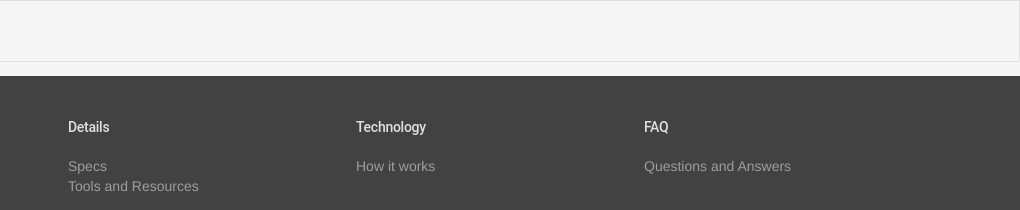
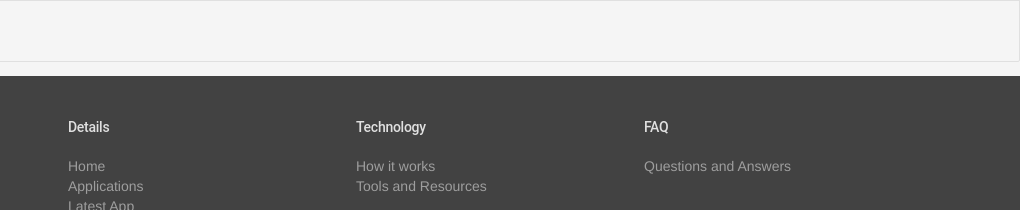
Before and after one commit to echo-mdy-geo/Geo-echo-app-in-myanmar, a plain HTML site: page public/latestapps.html in a window 1280 px wide. Shown: the part 590-800 px from the top of the page, 260-1280 px from the left. Drawn offline with nearby package versions, Linux system fonts and the light colour scheme; some packages are replaced by stand-ins of ours; no server answers; a script that the page names is missing; files whose address does not match are found by name.

Commit message:
modified footer and remove spes

```diff
--- a/public/latestapps.html
+++ b/public/latestapps.html
@@ -187,13 +187,17 @@
                </ul>
             </div>
 
-            <div class="mdl-mega-footer__drop-down-section">
-            <input class="mdl-mega-footer__heading-checkbox" type="checkbox" >
+
+	    <div class="mdl-mega-footer__drop-down-section">
+            <input class="mdl-mega-footer__heading-checkbox" type="checkbox" checked>
             <h1 class="mdl-mega-footer__heading"> Details</h1>
               <ul class="mdl-mega-footer__link-list">
-                <li><a href="#">Specs</a></li>
+                <li><a href="index1.html">Home</a></li>
+                <li><a href="applications.html">Applications</a></li>
+                <li><a href="latestapps.html">Latest App</a></li>
+                <li><a href="search.html">Search</a></li>
+                <li><a href="login.html">Login</a></li>
 
-                <li><a href="resources.html">Tools and Resources</a></li>
               </ul>
             </div>
 
@@ -202,7 +206,7 @@
             <h1 class="mdl-mega-footer__heading">Technology</h1>
             <ul class="mdl-mega-footer__link-list">
                 <li><a href="work.html">How it works</a></li>
-
+               <li><a href="resources.html">Tools and Resources</a></li>
             </ul>
             </div>
 
```
